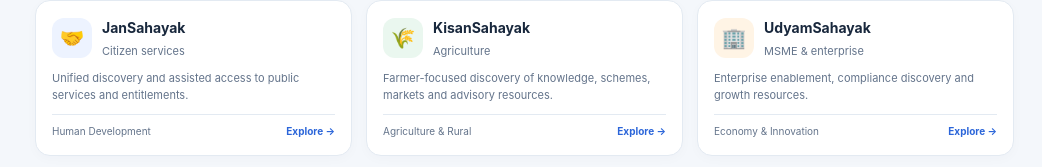
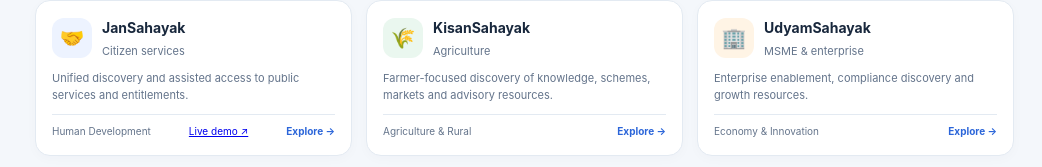
Before and after one commit to rvijayagopalan-dev/bharat-sahayak, a plain HTML site: page index.html in a window 1280 px wide. Shown: the part 1358-1525 px from the top of the page, without its empty margins (238-1280 px from the left). Drawn offline with Linux system fonts and the light colour scheme.

Commit message:
Add Jan Sahayak demo link
Co-authored-by: Copilot <223556219+Copilot@users.noreply.github.com>

```diff
--- a/index.html
+++ b/index.html
@@ -61,7 +61,7 @@ const P=[['Federation by design','Participating institutions retain mandates, op
 const R=[['Wave 1 · Shared foundation','Establish portfolio governance, identity federation patterns, service registry, security architecture, ontology standards and reusable design system.'],['Wave 2 · High-value journeys','Pilot selected citizen, farmer, health, education and enterprise journeys with sponsoring institutions and clear data agreements.'],['Wave 3 · Institutional expansion','Connect research, state and district institutions; expand workflow, knowledge and agent capabilities.'],['Wave 4 · National portfolio','Introduce additional mission clusters, cross-platform outcome dashboards and interoperable ecosystem services.'],['Wave 5 · Continuous improvement','Evaluate accessibility, service quality, AI safety, impact and institutional adoption; refine the portfolio.']];
 const G=[['National portfolio council','Sets portfolio principles, common standards, cross-mission priorities and outcome expectations.'],['Mission owners','Own domain outcomes, institutional alignment, funding and roadmap for each cluster.'],['Domain data stewards','Define data ownership, quality, access, retention, provenance and exchange rules.'],['Security & privacy authorities','Review risk, classification, privacy impact, security accreditation and incident response.'],['AI assurance function','Approves models and agents, evaluations, monitoring, escalation and human oversight.'],['Independent impact review','Assesses public value, inclusion, accessibility, service quality and unintended effects.']];
 const $=id=>document.getElementById(id),cl=id=>C.find(x=>x.id===id);
-function card(s){let c=cl(s[3]);return '<article class="card sahayak" style="--tint:'+c.tint+'" onclick="openS(\''+s[0]+'\')"><div class="sTop"><div class="sIcon">'+s[4]+'</div><div><h3>'+s[1]+'</h3><div class="muted">'+s[2]+'</div></div></div><p>'+s[5]+'</p><div class="sFoot"><span>'+c.short+'</span><b style="color:var(--blue)">Explore →</b></div></article>'}
+function card(s){let c=cl(s[3]),demo=s[0]==='jan'?'<a href="https://jan-sahayak-mu.vercel.app/" target="_blank" rel="noopener noreferrer" onclick="event.stopPropagation()">Live demo ↗</a>':'';return '<article class="card sahayak" style="--tint:'+c.tint+'" onclick="openS(\''+s[0]+'\')"><div class="sTop"><div class="sIcon">'+s[4]+'</div><div><h3>'+s[1]+'</h3><div class="muted">'+s[2]+'</div></div></div><p>'+s[5]+'</p><div class="sFoot"><span>'+c.short+'</span>'+demo+'<b style="color:var(--blue)">Explore →</b></div></article>'}
 function clusterCard(c){return '<article class="card cluster" style="--accent:'+c.color+';--tint:'+c.tint+'" onclick="filterCluster(\''+c.id+'\')"><div class="symbol">'+c.icon+'</div><h3>'+c.name+'</h3><p>'+c.desc+'</p><div class="sFoot"><span>'+S.filter(s=>s[3]===c.id).length+' Sahayaks</span><b style="color:'+c.color+'">Explore →</b></div></article>'}
 function renderDirectory(){let q=($('search')?.value||'').toLowerCase(),f=$('filter')?.value||'all',arr=S.filter(s=>(f==='all'||s[3]===f)&&s.join(' ').toLowerCase().includes(q));if($('sort')?.value==='az')arr.sort((a,b)=>a[1].localeCompare(b[1]));$('count').textContent=arr.length+' of '+S.length+' platforms';$('directory').innerHTML=arr.length?arr.map(card).join(''):'<div class="callout">No matches. Try another search.</div>'}
 function filterCluster(id){go('directory');$('filter').value=id;renderDirectory()}
```
